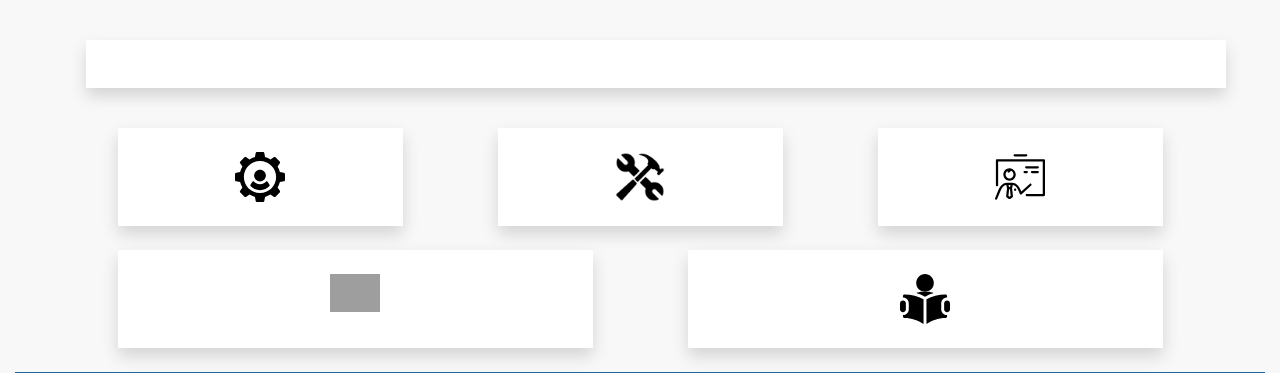
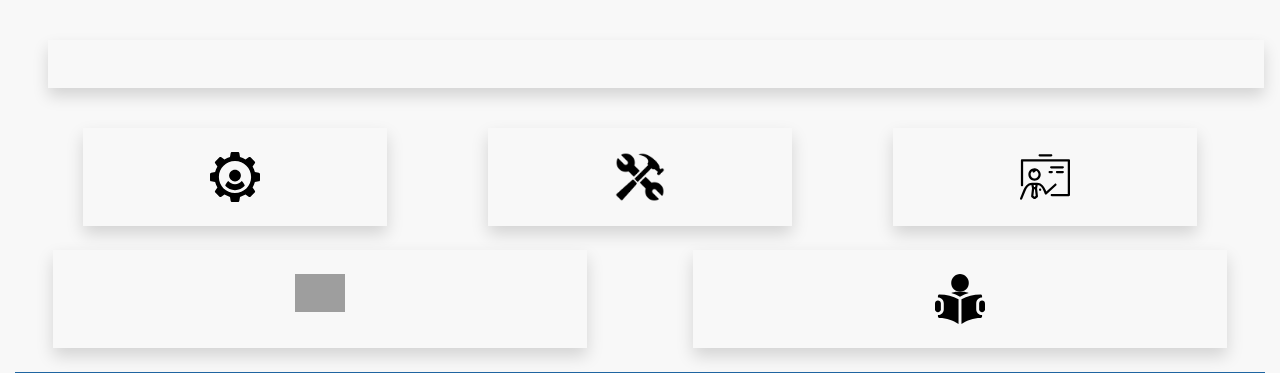
Before and after one commit to davidBentoPereira/jpo, a Symfony app: template templates/front/filiere.html.twig in a window 1280 px wide. Shown: the top 373 px of the page. Run offline with Twig, Linux system fonts and the light colour scheme; the template is opened without the code that fills it, so the values that code supplies are empty; some libraries are stand-ins or nearby versions; grey boxes are pictures that could not be loaded.

Commit message:
(Front-Design): Utilisation de la pleine largeur du site

```diff
--- a/public/css/style.css
+++ b/public/css/style.css
@@ -21,9 +21,6 @@ footer p { color: white;}
 #formations table tr { font-size: 0.85em; }
 #formations table td { font-size: 0.8em; }
 
-/* MLDS */
-#mlds p { color: black; }
-
 /* Questionnaires */
 #questionnaires table a { color: black; }
 
--- a/templates/front/base.html.twig
+++ b/templates/front/base.html.twig
@@ -17,12 +17,14 @@
     {% block stylesheets %}{% endblock %}
 </head>
 <body>
-    {#{% include 'front/base/nav.html.twig' %}#}
     {{ render(controller('App\\Controller\\FrontController::navbarListFiliere')) }}
+
     <div class="container-fluid my-4">
         {% block body %}{% endblock %}
     </div>
+
     {% include 'front/base/footer.html.twig' %}
+
     <!-- Bootstrap JS -->
     <script src="https://code.jquery.com/jquery-3.3.1.slim.min.js" integrity="sha384-q8i/X+965DzO0rT7abK41JStQIAqVgRVzpbzo5smXKp4YfRvH+8abtTE1Pi6jizo" crossorigin="anonymous"></script>
     <script src="https://cdnjs.cloudflare.com/ajax/libs/popper.js/1.14.7/umd/popper.min.js" integrity="sha384-UO2eT0CpHqdSJQ6hJty5KVphtPhzWj9WO1clHTMGa3JDZwrnQq4sF86dIHNDz0W1" crossorigin="anonymous"></script>
--- a/templates/front/filiere.html.twig
+++ b/templates/front/filiere.html.twig
@@ -4,18 +4,19 @@
 
 {% block body %}
 
-    <div class="container mt-4 mb-4" id="mlds">
+    <div class="mx-3 px-3">
 
         <div class="row">
-            <div class="col-12 block shadow p-3 m-3 text-justify hvr-underline-from-center">
+            <div class="col-12 shadow p-3 m-3 text-justify hvr-underline-from-center">
                 <h1 class="text-center h3">{{ filiere.title }}</h1>
                 <p class="text-center"><em>{{ filiere.candidate }}</em></p>
                 <p>{{ filiere.description|raw }}</p>
             </div>
         </div>
 
-        <div class="row justify-content-around text-justify mt-4">
-            <div class="col-3 block shadow p-3">
+        <d  iv class="row justify-content-around text-justify mt-4">
+
+            <div class="col-3 shadow p-3">
                 <div class="row mt-2 justify-content-center">
                     <div><img src="{{ asset('img/icon/settings.svg') }}" alt="" class="mx-auto" width="50px"></div>
                 </div>
@@ -24,7 +25,7 @@
                 {{ filiere.textBlock1|raw }}
             </div>
 
-            <div class="col-3 block shadow p-3">
+            <div class="col-3  shadow p-3">
                 <div class="row mt-2 justify-content-center">
                     <div><img src="{{ asset('img/icon/handyman-tools.png') }}" alt="" class="mx-auto" width="50px"></div>
                 </div>
@@ -33,7 +34,7 @@
                 {{ filiere.textBlock2|raw }}
             </div>
 
-            <div class="col-3 block shadow p-3">
+            <div class="col-3  shadow p-3">
                 <div class="row mt-2 justify-content-center">
                     <div><img src="{{ asset('img/icon/university-lecture.svg') }}" alt="" class="mx-auto" width="50px"></div>
                 </div>
@@ -44,7 +45,7 @@
         </div>
 
         <div class="row justify-content-around text-justify mt-4">
-            <div class="col-5 block shadow p-3">
+            <div class="col-5  shadow p-3">
                 <div class="row mt-2 justify-content-center">
                     <div><img src="{{ asset('img/icon/business-person.svg') }}" alt="" class="mx-auto" width="50px"></div>
                 </div>
@@ -53,7 +54,7 @@
                 {{ filiere.textBlock4|raw }}
             </div>
 
-            <div class="col-5 block shadow p-3">
+            <div class="col-5  shadow p-3">
                 <div class="row mt-2 justify-content-center">
                     <div><img src="{{ asset('img/icon/study.svg') }}" alt="" class="mx-auto" width="50px"></div>
                 </div>
--- a/templates/front/histoire.html.twig
+++ b/templates/front/histoire.html.twig
@@ -3,7 +3,7 @@
 {% block title %}Histoire du lycée{% endblock %}
 
 {% block body %}
-    <div class="container" id="main-content">
+    <div class="container-fluid" id="main-content">
         <div class="row mt-4 mb-4 text-justify justify-content-around" >
 
             <div class="col-9">
--- a/templates/front/mlds.html.twig
+++ b/templates/front/mlds.html.twig
@@ -3,7 +3,7 @@
 {% block title %}Mission de Lutte contre le Décrochage Scolaire{% endblock %}
 
 {% block body %}
-    <div class="container-fluid mt-4 mb-4" id="mlds">
+    <div class="container-fluid mt-4 mb-4">
 
         <div class="row justify-content-around">
             <div class="col-12 block shadow p-3 hvr-underline-from-center">
--- a/templates/front/ulis.html.twig
+++ b/templates/front/ulis.html.twig
@@ -3,7 +3,7 @@
 {% block title %}ULIS - Unité localisée pour l’inclusion scolaire{% endblock %}
 
 {% block body %}
-    <div class="container mt-4 mb-4" id="mlds">
+    <div class="container-fluid mt-4 mb-4">
 
         <div class="row">
             <div class="col-12 block shadow p-3 hvr-underline-from-center">
```
Also changed, not shown: templates/front/base/nav.html.twig (+3 -13 lines), templates/front/formations.html.twig (+6 -4 lines).
